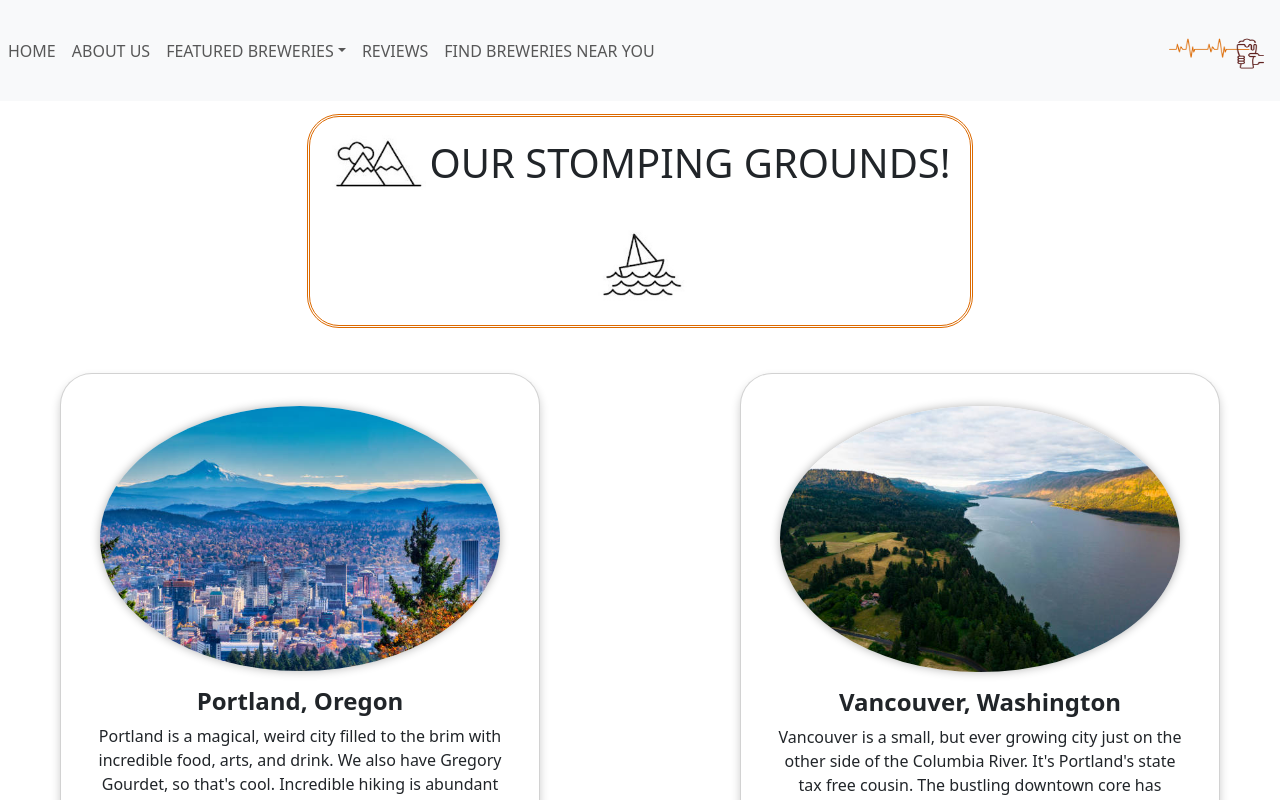
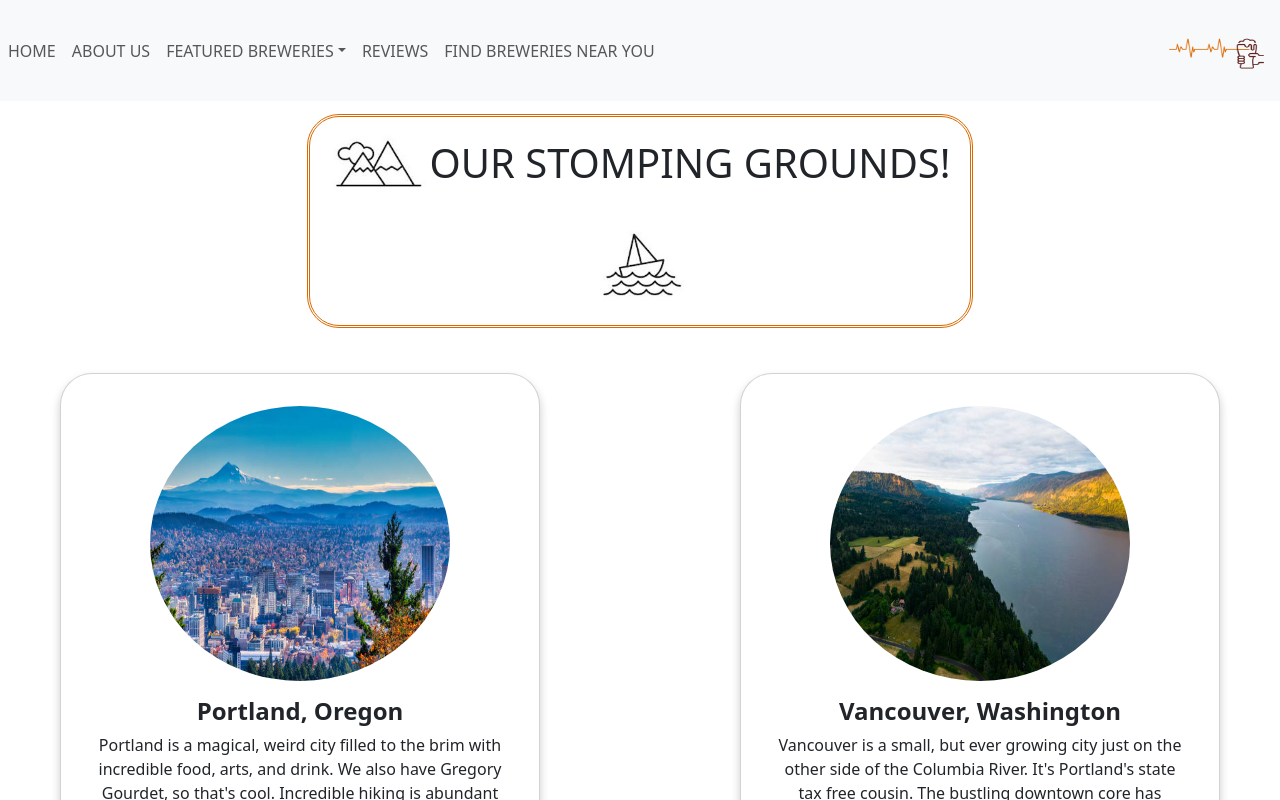
Before and after one commit to vajesik/brew-pulse, a React (Create React App) app: page /featured_towns in a window 1280 px wide. Shown: the top 800 px of the page. Built offline with nearby package versions, Linux system fonts and the light colour scheme; data requests are answered from the project's data file.

Commit message:
css hotfixes

```diff
--- a/db.json
+++ b/db.json
@@ -63,34 +63,38 @@
       "likes": 1
     },
     {
-      "id": 3,
-      "name": "Alameda Brewing Co",
-      "type": "micro",
-      "address": "4736 SE 24th Ave",
+      "id": "3",
+      "name": "Great Notion Brewing",
+      "type": "brewpub",
+      "address": "2204 NE Alberta St Ste 101",
       "city": "Portland",
+      "state_province": "Oregon",
+      "postal_code": "97211",
+      "country": "United States",
+      "longitude": "-122.64249",
+      "latitude": "45.55884",
+      "phone": "5035484491",
+      "url": "https://greatnotion.com/pages/alberta",
       "state": "Oregon",
-      "zip": "97202",
-      "country": "United States",
-      "longitude": "-122.6412495",
-      "latitude": "45.48882655",
-      "phone": "5034609025",
-      "url": null,
+      "street": "2204 NE Alberta St Ste 101",
       "image": "fermenters.jpeg",
       "likes": 2
     },
     {
       "id": 4,
-      "name": "Alameda Brewing Co Fremont",
+      "name": "Culmination Brewing Co",
       "type": "micro",
-      "address": "4765 NE Fremont St",
+      "address": "2117 NE Oregon St Ste 600",
       "city": "Portland",
+      "state_province": "Oregon",
+      "postal_code": "97232",
+      "country": "United States",
+      "longitude": "-122.64393",
+      "latitude": "45.52893",
+      "phone": "9712549114",
+      "url": "http://www.culminationbrewing.com",
       "state": "Oregon",
-      "zip": "97213",
-      "country": "United States",
-      "longitude": "-122.6136209",
-      "latitude": "45.54849565",
-      "phone": "5034609025",
-      "url": "http://www.alamedabrewing.com",
+      "street": "2117 NE Oregon St Ste 600",
       "image": "variety.jpeg",
       "likes": 1
     },
--- a/src/About.css
+++ b/src/About.css
@@ -1,6 +1,6 @@
-.card img {
-  max-height: 180px;
-  max-width: 195px;
+.card .about-card-image {
+  max-height: 210px;
+  max-width: 225px;
   border-radius: 50%;
   margin: 0 auto;
   box-shadow: 0 0 10px rgba(0, 0, 0, 0.3);
@@ -33,7 +33,6 @@
 }
 
 .card:hover {
-  /* Scale the card up by 5% when hovered */
   box-shadow: 0 0 10px rgba(0, 0, 0, 0.2) !important;
   transform: scale(1.05);
 }
--- a/src/About.js
+++ b/src/About.js
@@ -76,6 +76,7 @@ function About() {
               boxShadow: "0 0 10px rgba(0, 0, 0, 0.2)",
             }}
             alt={card.name}
+            className="about-card-image"
           />
           <Card.Body>
             <Button href={card.githubLink} target="_blank" className="github">
--- a/src/BreweryList.css
+++ b/src/BreweryList.css
@@ -20,7 +20,7 @@
 
 .website-button {
   position: absolute;
-  bottom: 10px; /* Adjust as necessary */
+  bottom: 10px;
   left: 30%;
   transform: translateX(-50%);
 }
--- a/src/FeaturedTowns.css
+++ b/src/FeaturedTowns.css
@@ -24,5 +24,18 @@
   align-content: center;
   row-gap: 25px;
   column-gap: 200px;
-  margin-bottom: 10%;
 }
+
+.card .featured-town-image {
+  width: 300px !important;
+  height: 275px !important;
+  border-radius: 50%;
+  margin: 0 auto;
+}
+
+.card .featured-town-image {
+  width: 300px !important;
+  height: 275px !important;
+  border-radius: 50%;
+  margin: 0 auto;
+}
--- a/src/FeaturedTowns.js
+++ b/src/FeaturedTowns.js
@@ -59,6 +59,7 @@ function FeaturedTowns() {
               variant="top"
               src={townImages[town.image]}
               alt={(town.city, town.state)}
+              className="featured-town-image"
             />
             <Card.Body>
               <Card.Title>
--- a/src/Search.css
+++ b/src/Search.css
@@ -9,7 +9,6 @@
 .search-header img {
   width: 100px;
   height: 100px;
-  margin: 0px 15px;
   padding: 3px 3px;
 }
 
```
